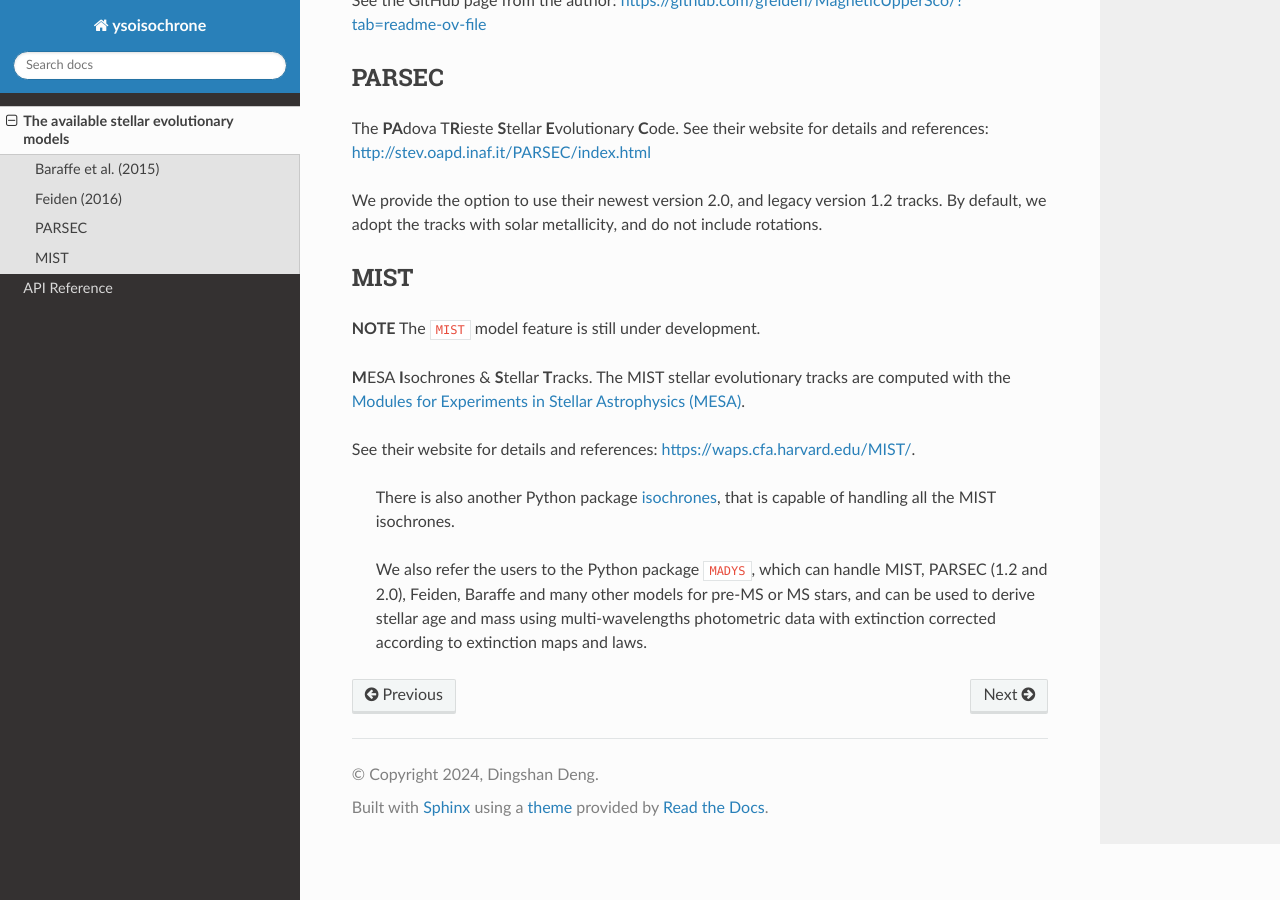
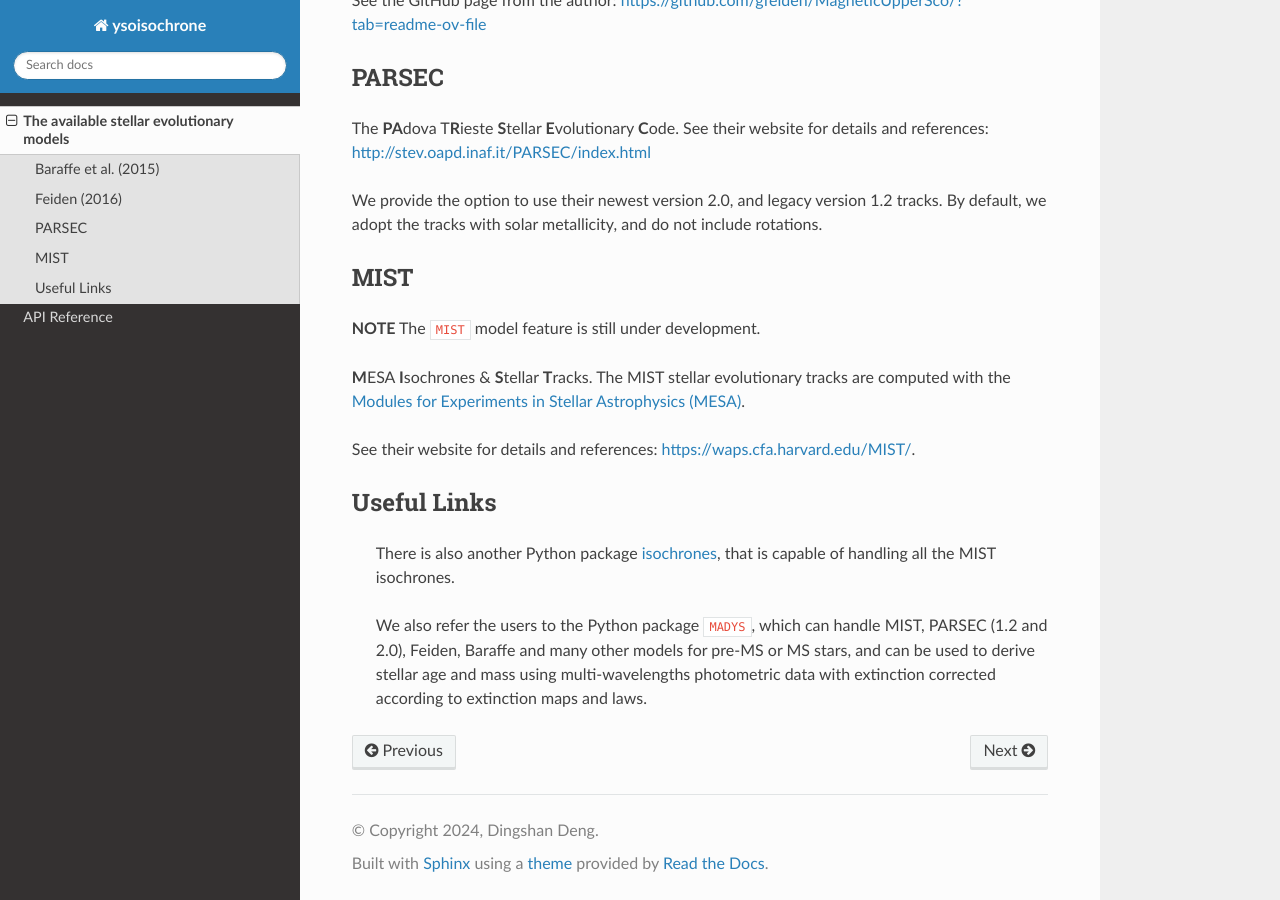
Before and after one commit to DingshanDeng/ysoisochrone, a Sphinx documentation site: the page built from docs/source/models.md, in a window 1280 px wide and 900 px high, scrolled down 1099 px. Built offline with Sphinx 7.4.7 and the Read the Docs theme 3.1.0, drawn with Linux system fonts in a browser that asks for light colours; formulas are drawn with MathJax 3; pages that are not in the unit, such as notebooks, are missing from menus.

Commit message:
update paper, index and documentation

```diff
--- a/docs/source/models.md
+++ b/docs/source/models.md
@@ -43,6 +43,8 @@ The MIST stellar evolutionary tracks are computed with the [Modules for Experime
 
 See their website for details and references: https://waps.cfa.harvard.edu/MIST/.
 
+## Useful Links
+
 > There is also another Python package [isochrones](https://github.com/timothydmorton/isochrones/tree/master), that is capable of handling all the MIST isochrones.
 >
 > We also refer the users to the Python package [`MADYS`](https://madys.readthedocs.io/en/latest/), which can handle MIST, PARSEC (1.2 and 2.0), Feiden, Baraffe and many other models for pre-MS or MS stars, and can be used to derive stellar age and mass using multi-wavelengths photometric data with extinction corrected according to extinction maps and laws.
```
